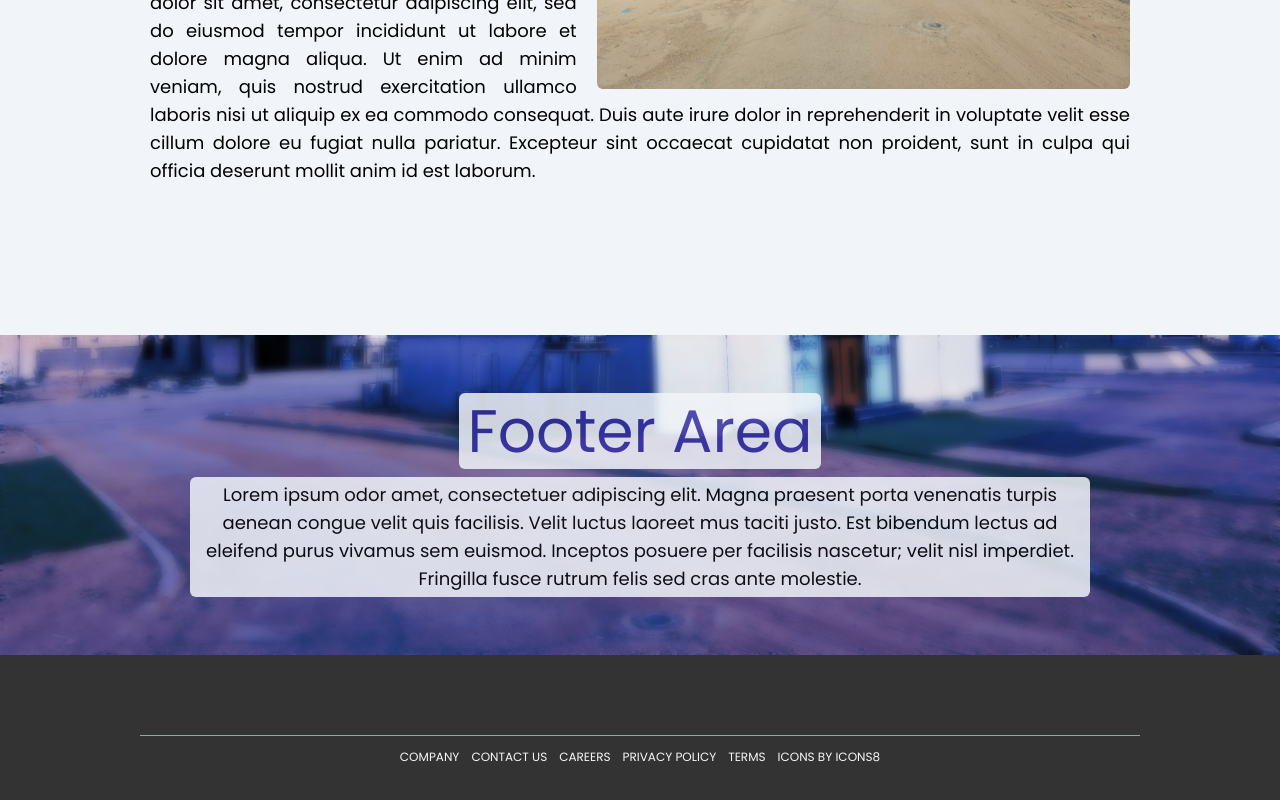
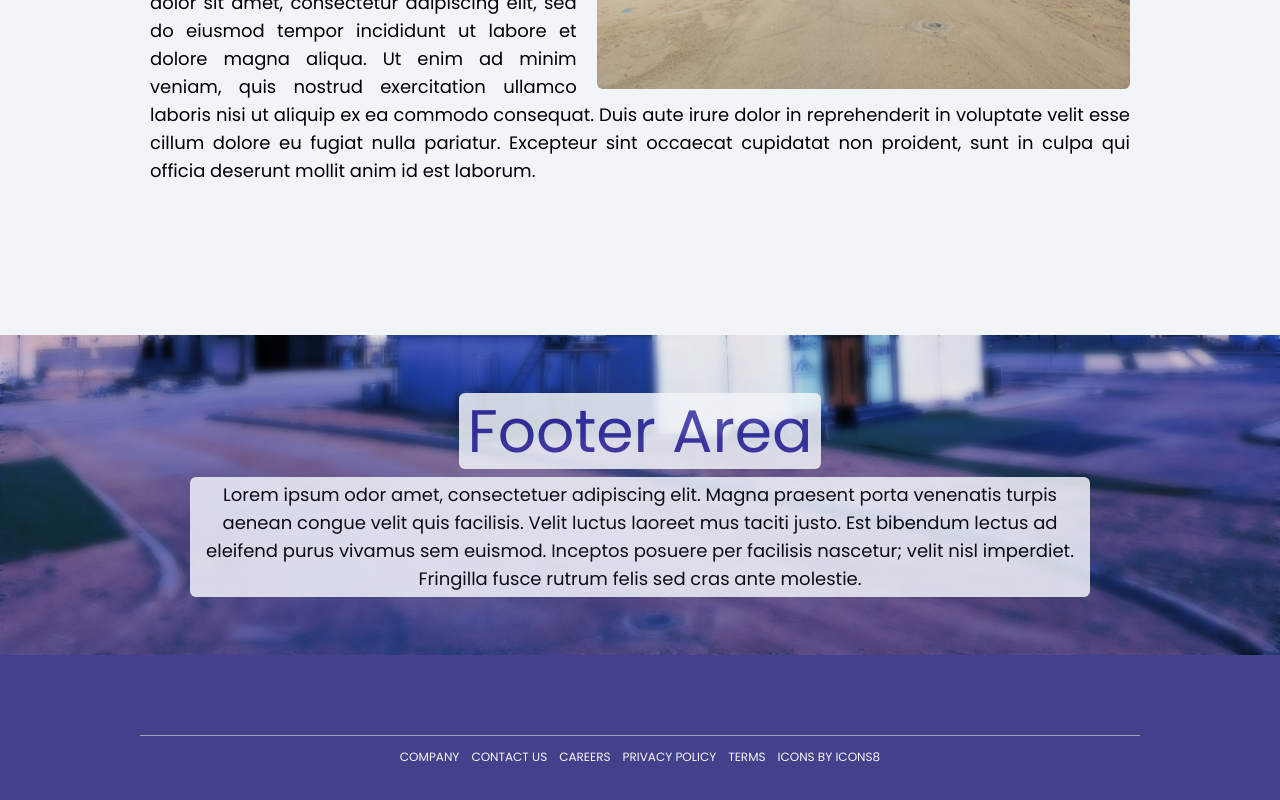
Before and after one commit to jeldrint/ibj-mep, a React (Vite) app: page /about-us in a window 1280 px wide. Shown: the part 1848-2648 px from the top of the page. Built offline with nearby package versions, Linux system fonts and the light colour scheme.

Commit message:
some UI updates and smoothening

```diff
--- a/src/components/About.tsx
+++ b/src/components/About.tsx
@@ -72,8 +72,8 @@ const About = () : React.ReactElement => {
          {/* ABOUT Footer  */}
          <section ref={ref4} className={`${isInViewport4 ? 'animate-in duration-1.5s fade-in-5 slide-in-from-bottom-20' : 'invisible'} mt-10 md:mt-20 lg:mt-[150px] relative h-[40vh] bg-cover bg-bottom lg:bg-[0%_85%] w-full bg-blue-800 bg-blend-hard-light`} style={{backgroundImage: `url(${pic2})`}}>
             <div className='opacity-85 absolute p-9 h-full w-full flex flex-col gap-y-2 items-center justify-center backdrop-blur-sm'>
-               <span className='text-4xl sm:text-6xl text-indigo-800 bg-slate-100 p-2 rounded-md'>Footer Area</span>
-               <span className='text-base lg:text-lg text-black text-center max-w-[900px] bg-slate-100 p-1 rounded-md'>Lorem ipsum odor amet,
+               <span className='text-xl sm:text-4xl md:text-6xl  text-indigo-800 bg-slate-100 p-2 rounded-md'>Footer Area</span>
+               <span className='text-sm md:text-base lg:text-lg text-black text-center max-w-[900px] bg-slate-100 p-1 rounded-md'>Lorem ipsum odor amet,
                   consectetuer adipiscing elit. Magna praesent porta venenatis turpis aenean congue velit quis facilisis. Velit luctus laoreet mus
                   taciti justo. Est bibendum lectus ad eleifend purus vivamus sem euismod. Inceptos posuere per facilisis nascetur;
                   velit nisl imperdiet. Fringilla fusce rutrum felis sed cras ante molestie.</span>
--- a/src/components/Footer.tsx
+++ b/src/components/Footer.tsx
@@ -1,7 +1,7 @@
 
 const Footer = () : React.ReactElement => {
   return(
-   <div className='w-full flex flex-col items-center justify-center bg-[#333333] text-[#F7F7F7] text-[12px]'>
+   <div className='w-full flex flex-col items-center justify-center bg-indigo-900 bg-opacity-90 text-[#F7F7F7] text-[12px]'>
       <div className='py-20 w-[350px] md:w-[750px] lg:w-[900px] xl:w-[1000px] flex flex-col items-center gap-y-10'>
          <div className='w-full flex flex-col gap-y-10 md:flex-row md:gap-x-10'>
             <ul className='border-solid border-t-[0.8px] border-gray-400 p-3 w-full flex justify-center flex-wrap text-nowrap gap-x-3'>
--- a/src/components/Header.tsx
+++ b/src/components/Header.tsx
@@ -16,7 +16,7 @@ const Header = () : React.ReactElement => {
    const isInViewport = useInViewport(ref);
 
    return(
-      <div id='header' className={`mb-5 md:mb-7 lg:mb-9 flex flex-col`} ref={ref}>
+      <div ref={ref} className={`mb-5 md:mb-7 lg:mb-9 flex flex-col`} >
          {/* Top Header */}
          <div className={`${isInViewport ? 'animate-in spin-in-6 duration-500' : 'invisible'} flex bg-indigo-800 text-slate-300 items-center justify-center sm:justify-between text-[12px] sm:text-sm md:text-base py-1 px-4 md:px-6 lg:px-10`}>
             <span className="text-center block sm:hidden">Welcome to Ibrahim Bin Jibreen Contracting Co.</span>
```
